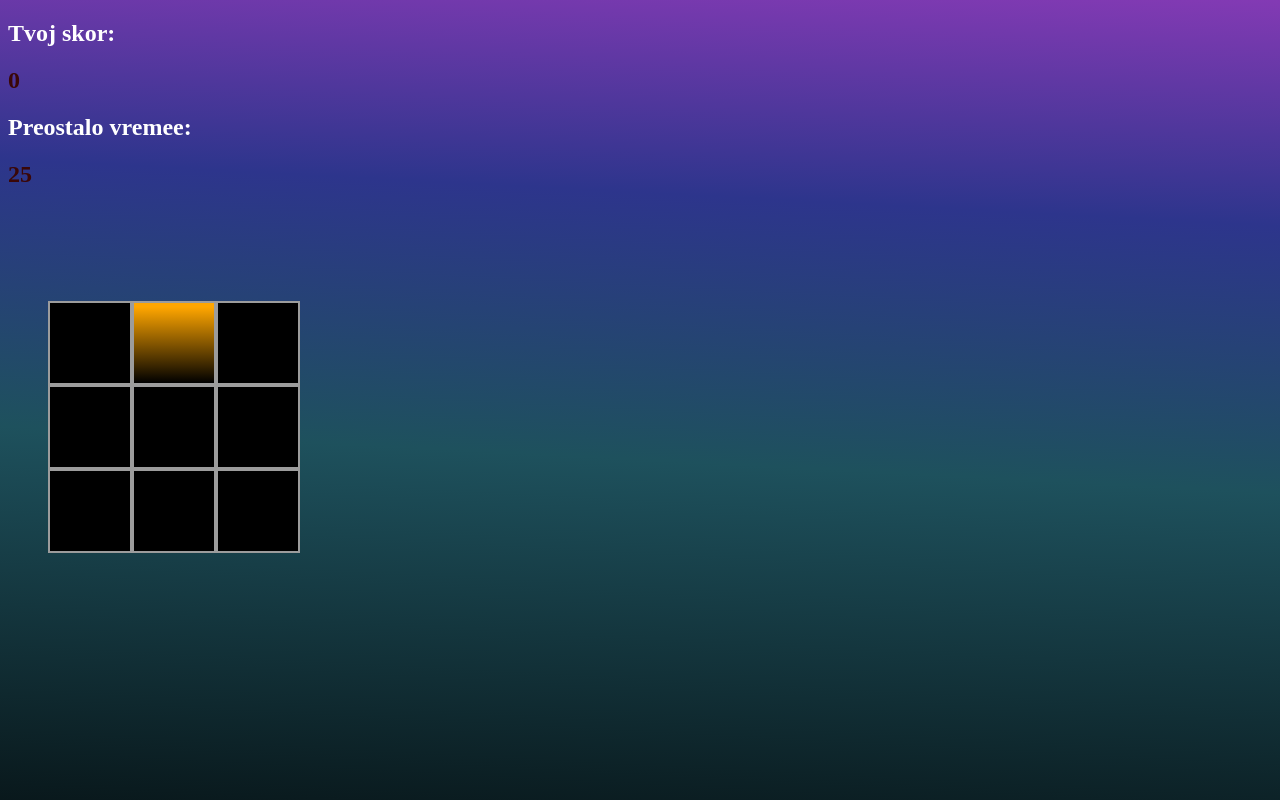
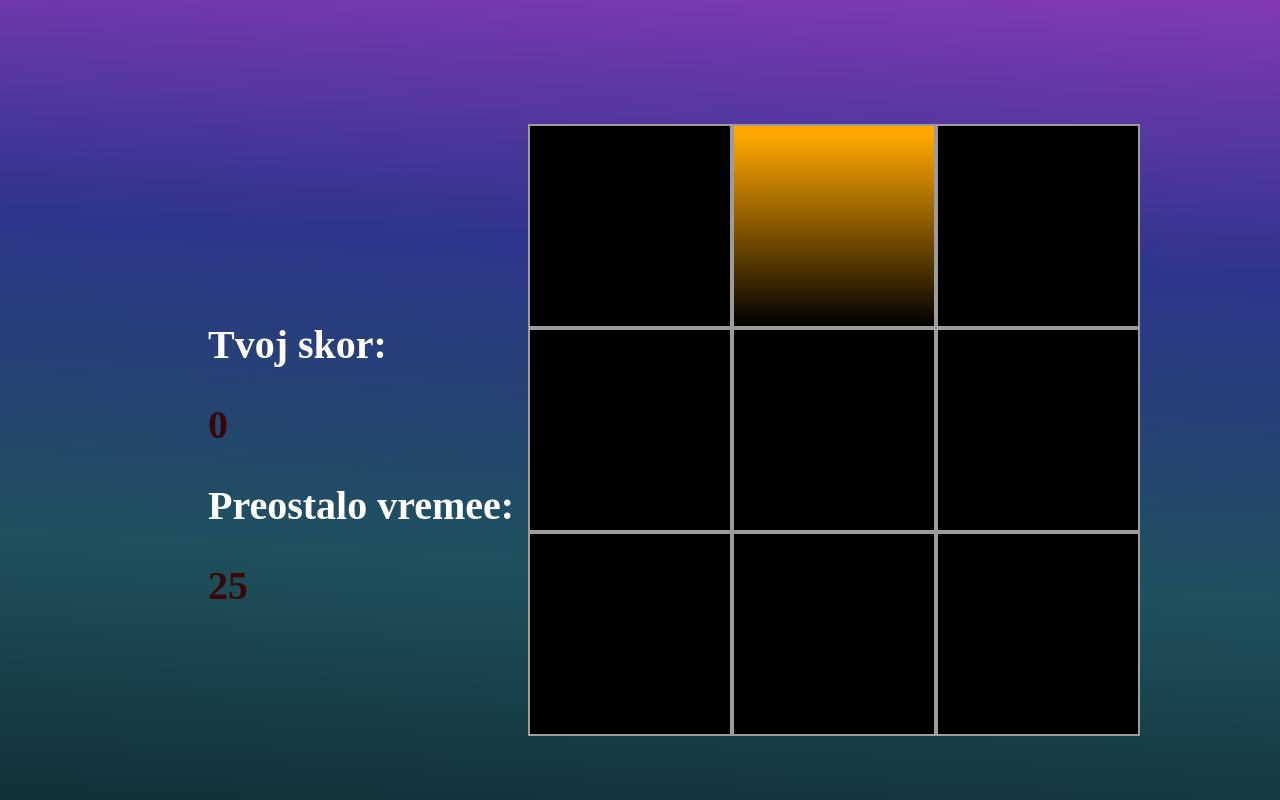
Before and after one commit to Djolicdavid/Whac-a-Mole, a plain HTML site: page index.html in a window 1280 px wide. Shown: the top 800 px of the page. Drawn offline with Linux system fonts and the light colour scheme.

Commit message:
Update styles.css

```diff
--- a/styles.css
+++ b/styles.css
@@ -23,7 +23,7 @@
 
 body{
     width: 100vh;
-    height: 932px;
+    height: 1152px;
 
     background: rgb(131,58,180);
     background: -moz-linear-gradient(183deg, rgba(131,58,180,1) 0%, rgba(45,53,140,1) 22%, rgba(30,81,93,1) 48%, rgba(0,0,0,1) 100%);
@@ -69,4 +69,54 @@ h2{
         top: 0%;
         font-size: 1.5rem;
     }
+
+    @media only screen and (min-width: 992px){
+        .grid{
+            width: 612px;
+            height: 612px;
+            display: flex;
+            flex-wrap: wrap;
+            position: relative;
+            left: 65%;
+            bottom: 20%;
+            background-color: rgb(0, 0, 0);
+        }
+
+        .square{
+            height: 200px;
+            width: 200px;
+            border: 2px solid rgb(156, 156, 156);
+
+        }
+
+        .mole{
+            background: rgb(255,166,0);
+            background: linear-gradient(180deg, rgba(255,166,0,1) 5%, rgba(0,0,0,1) 100%);
+        }
+
+        body{
+            width: 100vh;
+            height: 1152px;
+
+            background: rgb(131,58,180);
+            background: -moz-linear-gradient(183deg, rgba(131,58,180,1) 0%, rgba(45,53,140,1) 22%, rgba(30,81,93,1) 48%, rgba(0,0,0,1) 100%);
+            background: -webkit-linear-gradient(183deg, rgba(131,58,180,1) 0%, rgba(45,53,140,1) 22%, rgba(30,81,93,1) 48%, rgba(0,0,0,1) 100%);
+            background: linear-gradient(183deg, rgba(131,58,180,1) 0%, rgba(45,53,140,1) 22%, rgba(30,81,93,1) 48%, rgba(0,0,0,1) 100%);
+            filter: progid:DXImageTransform.Microsoft.gradient(startColorstr="#833ab4",endColorstr="#000000",GradientType=1);;
+        }
+
+        h2{
+            position: relative;
+            left: 25%;
+            top: 25%;
+            font-weight: 900;
+            font-size: 2.5rem;
+            color: white;
+
+        }
+
+        #time-left, #score{
+            color: rgb(58, 7, 7);
+        }
+    }
 }
```
